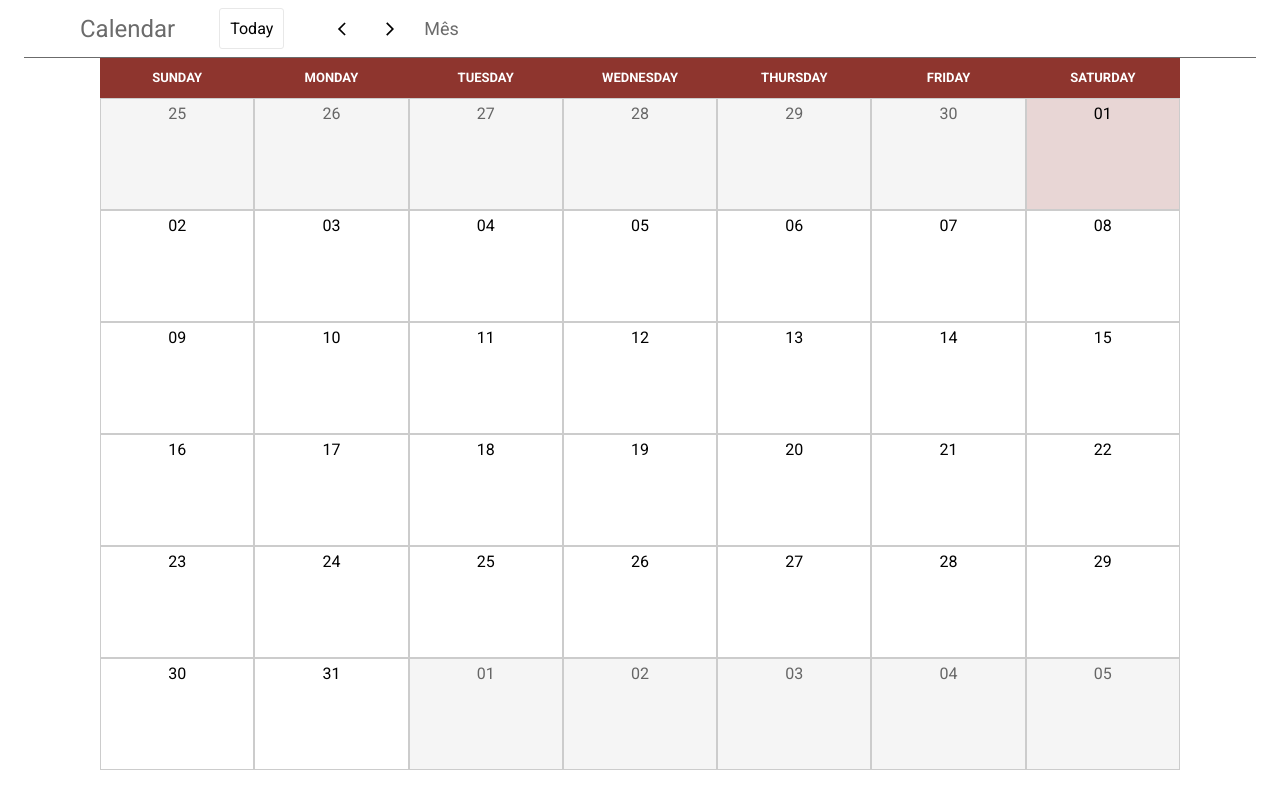
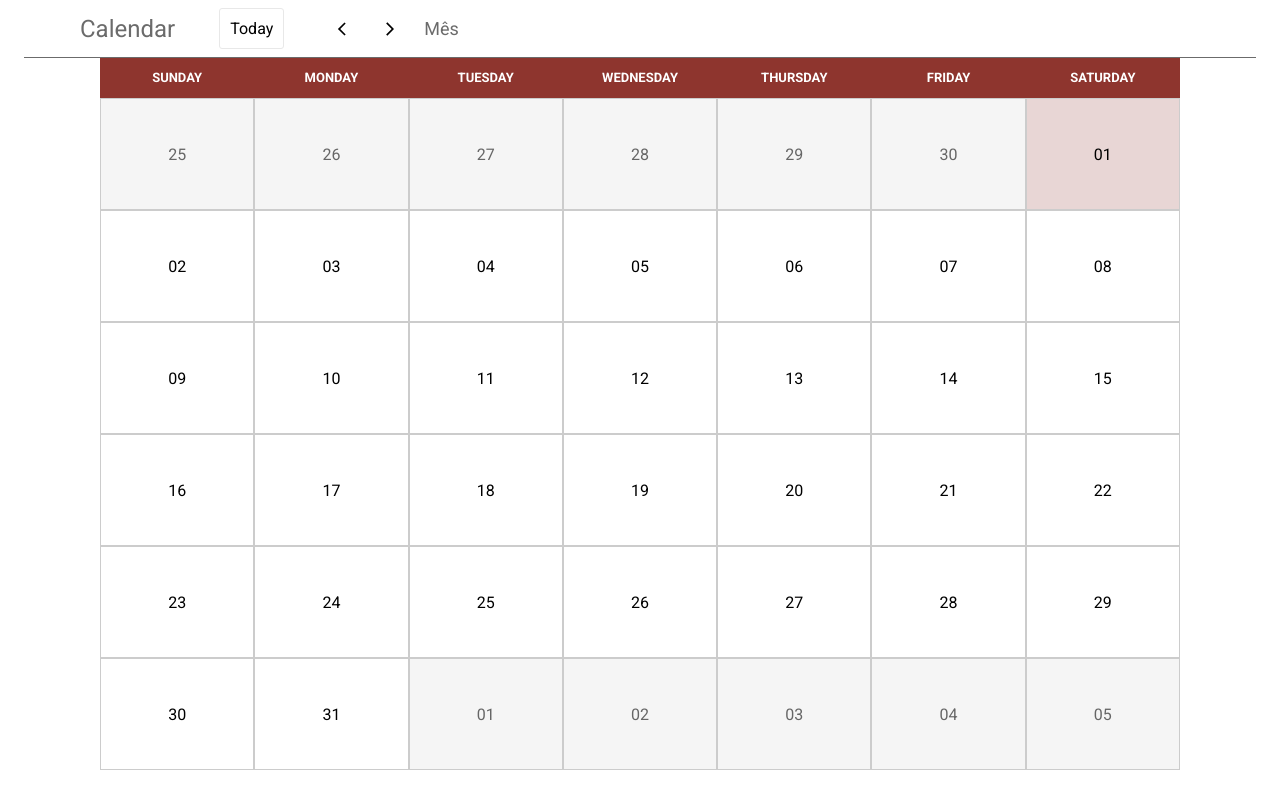
Before and after one commit to YasminCastro/calendar-front, a Next.js app: page / in a window 1280 px wide. Built offline with nearby package versions, Linux system fonts and the light colour scheme.

Commit message:
refactor: calendar

```diff
--- a/src/components/Calendar/index.tsx
+++ b/src/components/Calendar/index.tsx
@@ -1,78 +1,77 @@
-import React, { Fragment } from "react";
-import useCalendarOld from "../../hooks/useCalendarOld";
+import moment from "moment";
+import React from "react";
 
 import { useCalendar } from "../../providers/calendarProvider";
+import { CalendarTable, DayButton, MonthContainer } from "./styles";
+
+const weekDays = [
+  "Sunday",
+  "Monday",
+  "Tuesday",
+  "Wednesday",
+  "Thursday",
+  "Friday",
+  "Saturday",
+];
 
 const Calendar = () => {
-  // console.log("OLD ->", old);
-  // console.log("NEW ->", newTeste);
+  const { calendar, selectedDate } = useCalendar();
 
-  const {
-    calendarRows,
-    selectedDate,
-    todayFormatted,
-    daysShort,
-    monthNames,
-    getNextMonth,
-    getPrevMonth,
-  } = useCalendarOld();
+  if (calendar.length === 0) {
+    return <></>;
+  }
 
   const dateClickHandler = (date: any) => {
     console.log(date);
   };
 
+  const selectedMonth = moment(selectedDate).format("MM");
+  const today = moment(selectedDate).format("DD-MM-YYYY");
+
   return (
-    <Fragment>
-      <p>
-        Selected Month:{" "}
-        {`${
-          monthNames[selectedDate.getMonth()]
-        } - ${selectedDate.getFullYear()}`}
-      </p>
-      <table className="table">
-        <thead>
-          <tr>
-            {daysShort.map((day: any) => (
-              <th key={day}>{day}</th>
-            ))}
-          </tr>
-        </thead>
+    <MonthContainer>
+      <CalendarTable>
+        <tr className="weekdays">
+          {weekDays.map((day: any) => (
+            <th key={day}>{day}</th>
+          ))}
+        </tr>
+
         <tbody>
-          {Object.values(calendarRows).map((cols: any) => {
+          {calendar.map((week: any) => {
             return (
-              <tr key={cols[0].date}>
-                {cols.map((col: any) =>
-                  col.date === todayFormatted ? (
+              <tr className="days">
+                {week.days.map((dayObject: any) => {
+                  const day = moment(dayObject).format("DD");
+                  const month = moment(dayObject).format("MM");
+                  const fullDate = moment(dayObject).format("DD-MM-YYYY");
+
+                  const isThisMonth =
+                    month === selectedMonth ? "this-month" : "other-month";
+                  const isToday = fullDate === today ? "today" : "not-today";
+
+                  return (
                     <td
-                      key={col.date}
-                      className={`${col.classes} today`}
-                      onClick={() => dateClickHandler(col.date)}
+                      className={`date ${isThisMonth} ${isToday}`}
+                      key={`${day}-${month}`}
                     >
-                      {col.value}
+                      <DayButton
+                        onClick={(e) => {
+                          dateClickHandler(e.currentTarget.value);
+                        }}
+                        value={fullDate}
+                      >
+                        {day}
+                      </DayButton>
                     </td>
-                  ) : (
-                    <td
-                      key={col.date}
-                      className={col.classes}
-                      onClick={() => dateClickHandler(col.date)}
-                    >
-                      {col.value}
-                    </td>
-                  )
-                )}
+                  );
+                })}
               </tr>
             );
           })}
         </tbody>
-      </table>
-
-      <button className="button" onClick={getPrevMonth}>
-        Prev
-      </button>
-      <button className="button" onClick={getNextMonth}>
-        Next
-      </button>
-    </Fragment>
+      </CalendarTable>
+    </MonthContainer>
   );
 };
 
--- a/src/components/Calendar/styles.ts
+++ b/src/components/Calendar/styles.ts
@@ -0,0 +1,118 @@
+import styled from "styled-components";
+import { colors } from "../../styles/GlobalStyles";
+
+export const MonthContainer = styled.div`
+  margin: 0px 100px 24px 100px;
+`;
+
+export const CalendarTable = styled.table`
+  width: 100%;
+  display: grid;
+  grid-template-columns: repeat(7, 1fr);
+
+  tr,
+  tbody {
+    grid-column: 1 / -1;
+    display: grid;
+    grid-template-columns: repeat(7, 1fr);
+    width: 100%;
+  }
+
+  td,
+  th {
+    padding: 5px;
+    box-sizing: border-box;
+    border: 1px solid #ccc;
+  }
+
+  .weekdays {
+    background: #8e352e;
+  }
+
+  .weekdays th {
+    text-align: center;
+    text-transform: uppercase;
+    line-height: 20px;
+    border: none !important;
+    padding: 10px 6px;
+    color: #fff;
+    font-size: 13px;
+  }
+
+  td {
+    min-height: 14vh;
+    display: flex;
+    flex-direction: column;
+  }
+
+  .event {
+    flex: 0 0 auto;
+    font-size: 13px;
+    border-radius: 4px;
+    padding: 5px;
+    margin-bottom: 5px;
+    line-height: 14px;
+    background: #e4f2f2;
+    border: 1px solid #b5dbdc;
+    color: #009aaf;
+    text-decoration: none;
+  }
+
+  .event-desc {
+    color: #666;
+    margin: 3px 0 7px 0;
+    text-decoration: none;
+  }
+
+  .other-month {
+    background: #f5f5f5;
+    color: #666;
+  }
+
+  .today {
+    background: #e8d6d5;
+  }
+
+  /* ============================
+				Mobile Responsiveness
+   ============================*/
+
+  @media (max-width: 768px) {
+    .weekdays,
+    .other-month {
+      display: none;
+    }
+
+    li {
+      height: auto !important;
+      border: 1px solid #ededed;
+      width: 100%;
+      padding: 10px;
+      margin-bottom: -1px;
+    }
+
+    tr,
+    tbody {
+      grid-template-columns: 1fr;
+    }
+
+    tr {
+      grid-column: 1 / 2;
+    }
+
+    .date {
+      align-self: flex-start;
+    }
+  }
+`;
+
+export const DayButton = styled.button`
+  height: 100%;
+  background: none;
+  color: inherit;
+  border: none;
+  padding: 0;
+  font: inherit;
+  cursor: pointer;
+  outline: inherit;
+`;
--- a/src/components/Calendar2/index.tsx
+++ /dev/null
@@ -1,78 +0,0 @@
-import moment from "moment";
-import React from "react";
-
-import { useCalendar } from "../../providers/calendarProvider";
-import { CalendarTable, DayButton, MonthContainer } from "./styles";
-
-const weekDays = [
-  "Sunday",
-  "Monday",
-  "Tuesday",
-  "Wednesday",
-  "Thursday",
-  "Friday",
-  "Saturday",
-];
-
-const Calendar = () => {
-  const { calendar, selectedDate } = useCalendar();
-
-  if (calendar.length === 0) {
-    return <></>;
-  }
-
-  const dateClickHandler = (date: any) => {
-    console.log(date);
-  };
-
-  const selectedMonth = moment(selectedDate).format("MM");
-  const today = moment(selectedDate).format("DD-MM-YYYY");
-
-  return (
-    <MonthContainer>
-      <CalendarTable>
-        <tr className="weekdays">
-          {weekDays.map((day: any) => (
-            <th key={day}>{day}</th>
-          ))}
-        </tr>
-
-        <tbody>
-          {calendar.map((week: any) => {
-            return (
-              <tr className="days">
-                {week.days.map((dayObject: any) => {
-                  const day = moment(dayObject).format("DD");
-                  const month = moment(dayObject).format("MM");
-                  const fullDate = moment(dayObject).format("DD-MM-YYYY");
-
-                  const isThisMonth =
-                    month === selectedMonth ? "this-month" : "other-month";
-                  const isToday = fullDate === today ? "today" : "not-today";
-
-                  return (
-                    <DayButton
-                      onClick={(e) => {
-                        dateClickHandler(e.currentTarget.value);
-                      }}
-                      value={fullDate}
-                    >
-                      <td
-                        className={`date ${isThisMonth} ${isToday}`}
-                        key={`${day}-${month}`}
-                      >
-                        {day}
-                      </td>
-                    </DayButton>
-                  );
-                })}
-              </tr>
-            );
-          })}
-        </tbody>
-      </CalendarTable>
-    </MonthContainer>
-  );
-};
-
-export default Calendar;
--- a/src/components/Calendar2/styles.ts
+++ /dev/null
@@ -1,117 +0,0 @@
-import styled from "styled-components";
-import { colors } from "../../styles/GlobalStyles";
-
-export const MonthContainer = styled.div`
-  margin: 0px 100px 24px 100px;
-`;
-
-export const CalendarTable = styled.table`
-  width: 100%;
-  display: grid;
-  grid-template-columns: repeat(7, 1fr);
-
-  tr,
-  tbody {
-    grid-column: 1 / -1;
-    display: grid;
-    grid-template-columns: repeat(7, 1fr);
-    width: 100%;
-  }
-
-  td,
-  th {
-    padding: 5px;
-    box-sizing: border-box;
-    border: 1px solid #ccc;
-  }
-
-  .weekdays {
-    background: #8e352e;
-  }
-
-  .weekdays th {
-    text-align: center;
-    text-transform: uppercase;
-    line-height: 20px;
-    border: none !important;
-    padding: 10px 6px;
-    color: #fff;
-    font-size: 13px;
-  }
-
-  td {
-    min-height: 14vh;
-    display: flex;
-    flex-direction: column;
-  }
-
-  .event {
-    flex: 0 0 auto;
-    font-size: 13px;
-    border-radius: 4px;
-    padding: 5px;
-    margin-bottom: 5px;
-    line-height: 14px;
-    background: #e4f2f2;
-    border: 1px solid #b5dbdc;
-    color: #009aaf;
-    text-decoration: none;
-  }
-
-  .event-desc {
-    color: #666;
-    margin: 3px 0 7px 0;
-    text-decoration: none;
-  }
-
-  .other-month {
-    background: #f5f5f5;
-    color: #666;
-  }
-
-  .today {
-    background: #e8d6d5;
-  }
-
-  /* ============================
-				Mobile Responsiveness
-   ============================*/
-
-  @media (max-width: 768px) {
-    .weekdays,
-    .other-month {
-      display: none;
-    }
-
-    li {
-      height: auto !important;
-      border: 1px solid #ededed;
-      width: 100%;
-      padding: 10px;
-      margin-bottom: -1px;
-    }
-
-    tr,
-    tbody {
-      grid-template-columns: 1fr;
-    }
-
-    tr {
-      grid-column: 1 / 2;
-    }
-
-    .date {
-      align-self: flex-start;
-    }
-  }
-`;
-
-export const DayButton = styled.button`
-  background: none;
-  color: inherit;
-  border: none;
-  padding: 0;
-  font: inherit;
-  cursor: pointer;
-  outline: inherit;
-`;
--- a/src/pages/index.tsx
+++ b/src/pages/index.tsx
@@ -1,12 +1,11 @@
 import Calendar from "../components/Calendar";
-import Calendar2 from "../components/Calendar2";
 import Header from "../components/Header";
 
 export default function Home() {
   return (
     <>
       <Header />
-      <Calendar2 />
+      <Calendar />
     </>
   );
 }
```
